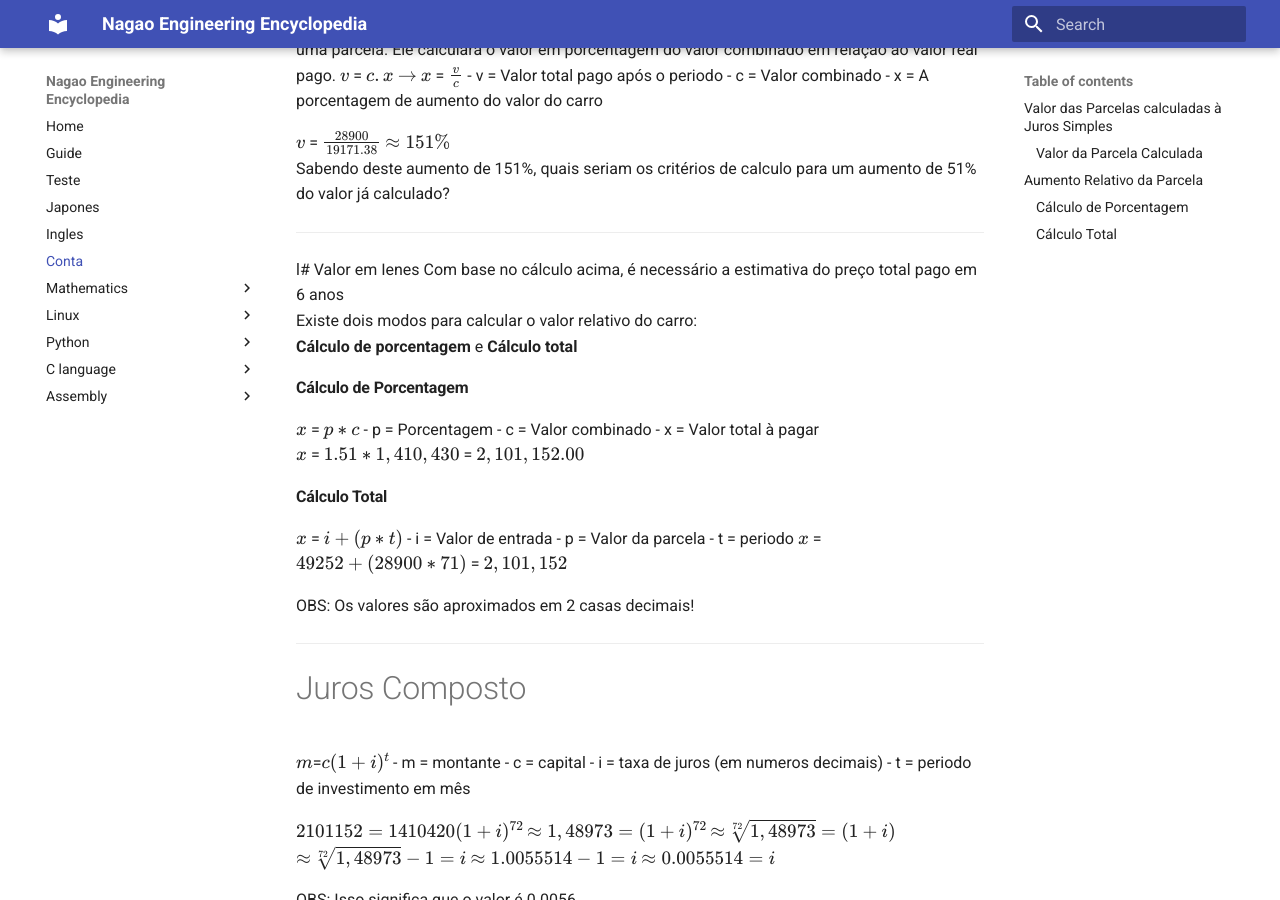
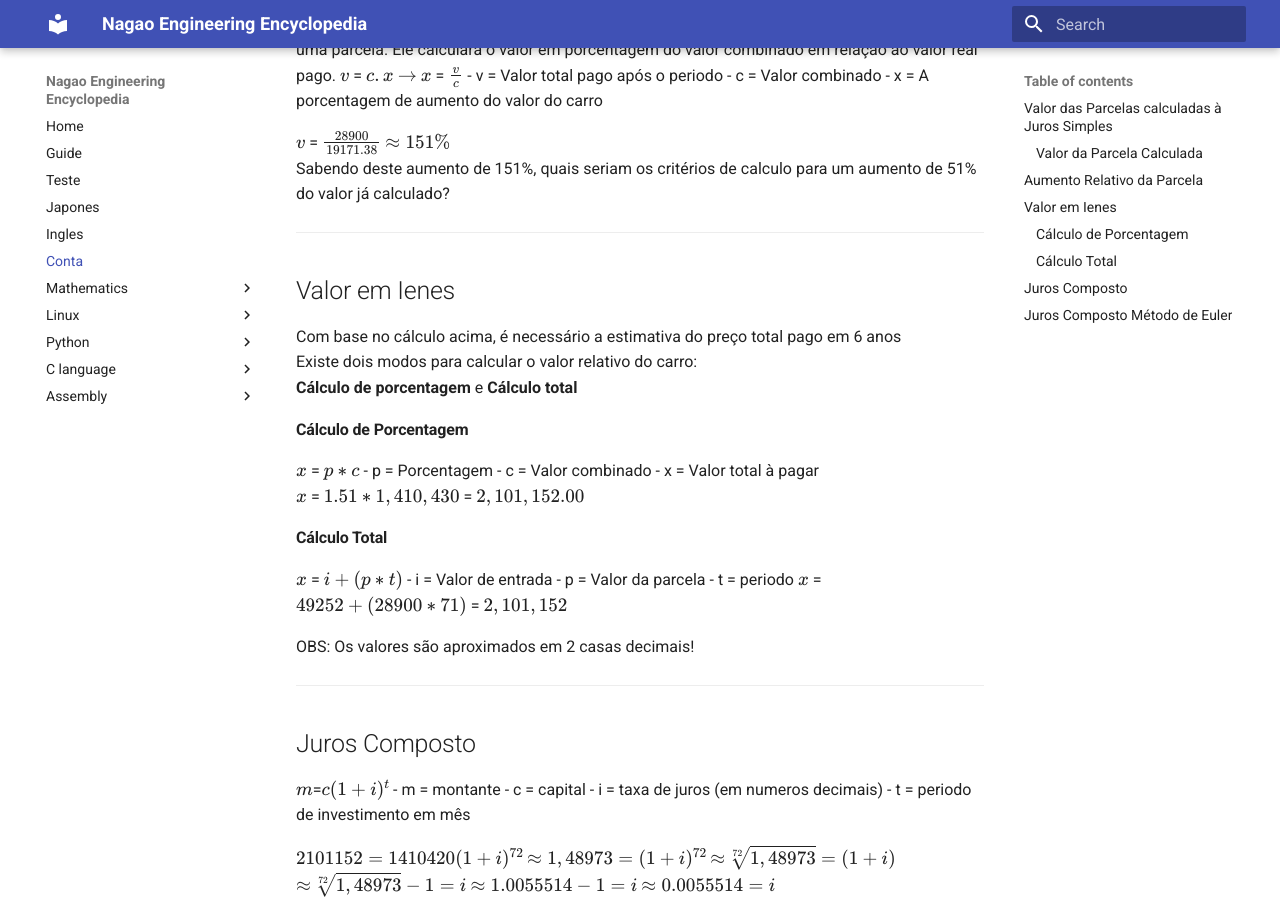
Before and after one commit to NagaoVictor/nagao-engineering, an MkDocs documentation site: the page built from docs/cont.md, in a window 1280 px wide and 900 px high, scrolled down 823 px. Built offline with MkDocs 1.6.1 and Material for MkDocs 9.7.7, drawn with Linux system fonts in a browser that asks for light colours.

Commit message:
Update cont.md

```diff
--- a/docs/cont.md
+++ b/docs/cont.md
@@ -37,7 +37,7 @@
 
 ------------------------------------------------
 
-l# Valor em Ienes
+## Valor em Ienes
    Com base no cálculo acima, é necessário a estimativa do preço total pago em 6 anos <br>
    Existe dois modos para calcular o valor relativo do carro: <br>
    **Cálculo de porcentagem** e **Cálculo total**
@@ -60,7 +60,7 @@
 
 ------------------------------------------------
 
-# Juros Composto
+## Juros Composto
 
 $m$=$c(1+i)^t$
    - m = montante
@@ -68,7 +68,7 @@
    - i = taxa de juros (em numeros decimais)
    - t = periodo de investimento em mês <br>
 
-$2101152 = 1410420(1+i)^{72}$
+$2101152 = 1410420 (1+i)^{72}$
 $\approx 1,48973 = (1+i)^{72}$
 $\approx \sqrt[72]{1,48973} = (1+i)$
 $\approx \sqrt[72]{1,48973} - 1= i$
@@ -80,7 +80,7 @@
 
 ------------------------------------------------
 
-# Juros Composto Método de Euler
+## Juros Composto Método de Euler
 
 $\frac{dm}{dt}$ = $m.k$ <br>
 $\frac{dm}{m}$ = $k. \, dt$ <br>
```
